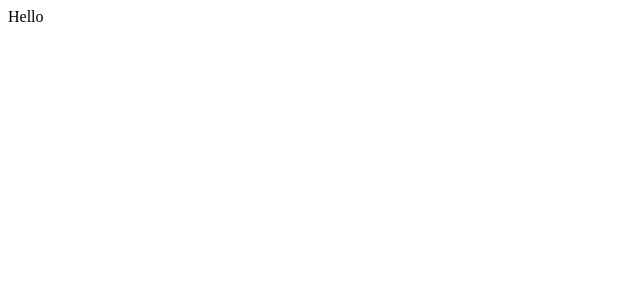
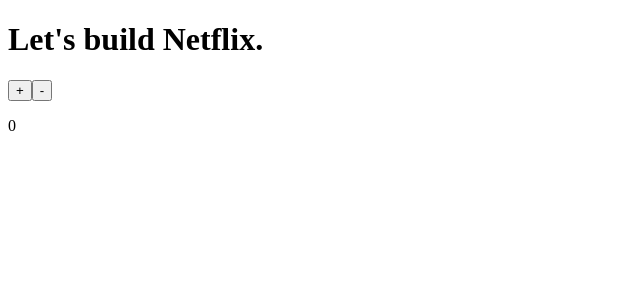
Before and after one commit to uemanX/netflix-clone-app, a React app: page / in a window 1280 px wide. Shown: the top 300 px of the page, without its empty margins (0-640 px from the left). Built offline with nearby package versions, Linux system fonts and the light colour scheme.

Commit message:
add: redux/toolkit

```diff
--- a/package.json
+++ b/package.json
@@ -11,6 +11,7 @@
   "author": "",
   "license": "ISC",
   "devDependencies": {
+    "prettier": "^2.3.2",
     "ts-loader": "^9.2.5",
     "ts-node": "^10.1.0",
     "typescript": "^4.3.5",
@@ -19,9 +20,12 @@
     "webpack-dev-server": "^3.11.2"
   },
   "dependencies": {
+    "@reduxjs/toolkit": "^1.6.1",
     "@types/react": "^17.0.16",
     "@types/react-dom": "^17.0.9",
+    "@types/react-redux": "^7.1.18",
     "react": "^17.0.2",
-    "react-dom": "^17.0.2"
+    "react-dom": "^17.0.2",
+    "react-redux": "^7.2.4"
   }
 }
--- a/src/App.tsx
+++ b/src/App.tsx
@@ -1,7 +1,29 @@
 import * as React from "react";
+import { useAppDispatch, useAppSelector } from "./hooks";
+import { counterSlice } from "./features/counter/counterSlice";
 
-const App = () => {
-  return <div>Hello</div>
+type Props = {};
+
+const App = (props: Props) => {
+  const count = useAppSelector((state) => state.counter.value);
+  const dispatch = useAppDispatch();
+
+  const increment = () => {
+    dispatch(counterSlice.actions.increment());
+  };
+
+  const decrement = () => {
+    dispatch(counterSlice.actions.decrement());
+  };
+
+  return (
+    <div>
+      <h1>Let's build Netflix.</h1>
+      <button onClick={increment}>+</button>
+      <button onClick={decrement}>-</button>
+      <p>{count}</p>
+    </div>
+  );
 };
 
 export default App;
--- /dev/null
+++ b/src/features/counter/counterSlice.ts
@@ -0,0 +1,37 @@
+import { createSlice, PayloadAction } from "@reduxjs/toolkit";
+import { RootState } from "../../store";
+
+export type CounterState = {
+  value: number;
+};
+
+const initialState: CounterState = {
+  value: 0,
+};
+
+export const counterSlice = createSlice({
+  name: "counter",
+  initialState,
+  reducers: {
+    increment: (state) => {
+      return {
+        ...state,
+        value: state.value + 1,
+      };
+    },
+    decrement: (state) => {
+      return {
+        ...state,
+        value: state.value - 1,
+      };
+    },
+    incrementByAmount: (state, actions: PayloadAction<number>) => {
+      state.value += actions.payload;
+    },
+  },
+});
+
+// export const { increment, decrement, incrementByAmount } = counterSlice.actions;
+// export const selectCount = (state: RootState) => state.counter.value;
+
+// export default counterSlice.reducer;
--- /dev/null
+++ b/src/hooks.ts
@@ -0,0 +1,5 @@
+import { TypedUseSelectorHook, useDispatch, useSelector } from "react-redux";
+import { AppDispatch, RootState } from "./store";
+
+export const useAppDispatch = () => useDispatch<AppDispatch>();
+export const useAppSelector: TypedUseSelectorHook<RootState> = useSelector;
--- a/src/index.tsx
+++ b/src/index.tsx
@@ -1,9 +1,13 @@
 import * as React from "react";
 import * as ReactDOM from "react-dom";
+import { Provider } from "react-redux";
 import App from "./App";
+import store from './store';
 
 
 ReactDOM.render(
-  <App />,
-  document.getElementById('root')
+  <Provider store={store}>
+    <App />
+  </Provider>,
+  document.getElementById("root")
 );
--- /dev/null
+++ b/src/store.ts
@@ -0,0 +1,21 @@
+
+import { combineReducers, configureStore } from '@reduxjs/toolkit';
+import { counterSlice, CounterState } from './features/counter/counterSlice';
+
+
+export type AppState = {
+  counter: CounterState
+};
+
+const rootReducer = combineReducers<AppState>({
+  counter: counterSlice.reducer,
+});
+
+const store = configureStore({
+  reducer: rootReducer,
+});
+
+export type RootState = ReturnType<typeof store.getState>;
+export type AppDispatch = typeof store.dispatch;
+
+export default store;
```
Also changed, not shown: 1 other file (tests, documents, lock files or other folders).
